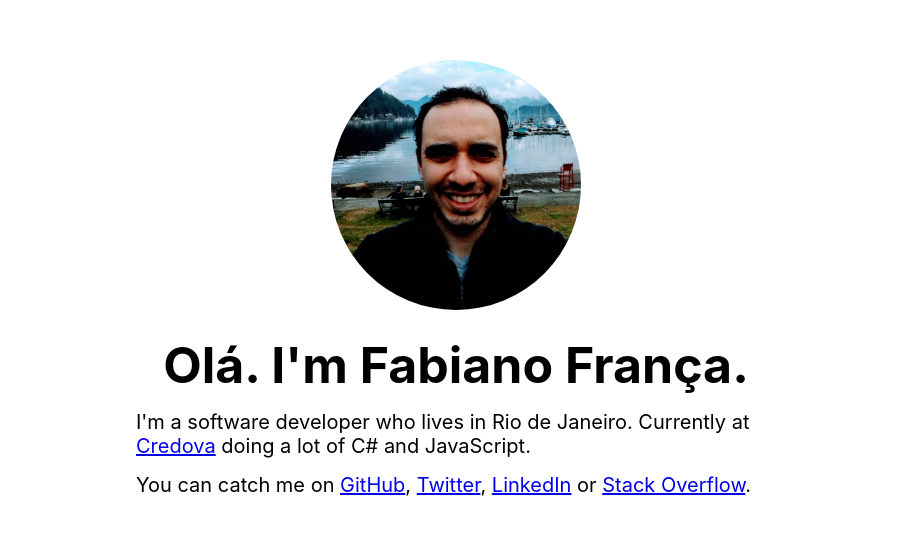
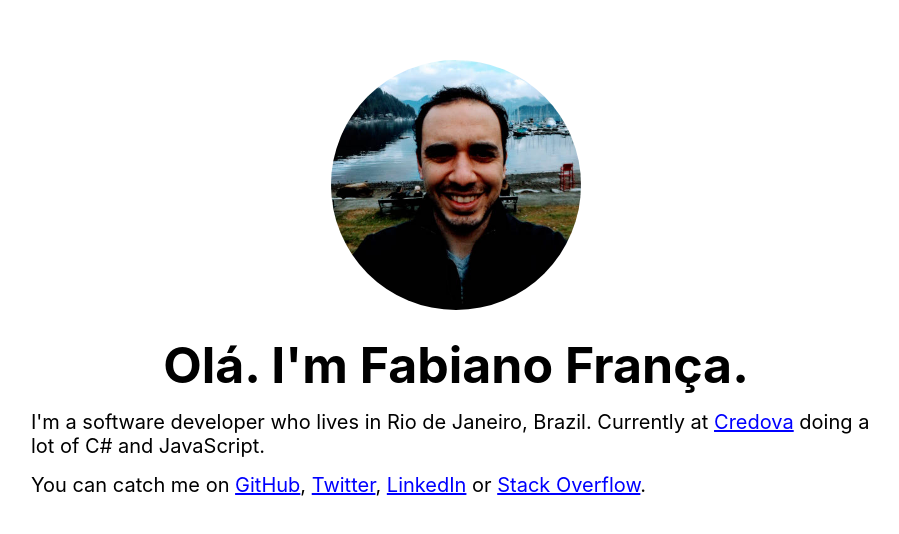
Before and after one commit to fabiano/fabiano.github.io, a plain HTML site: page index.html in a window 1280 px wide. Shown: the part 122-656 px from the top of the page, without its empty margins (184-1083 px from the left). Drawn offline with Linux system fonts and the light colour scheme.

Commit message:
Update index.html

```diff
--- a/index.html
+++ b/index.html
@@ -41,8 +41,12 @@
     p {
       font-size: 2rem;
       margin-top: 15px;
-      max-width: 640px;
+      max-width: 850px;
       width: 100%;
+    }
+
+    a {
+      color: blue;
     }
   </style>
 </head>
@@ -50,7 +54,7 @@
   <img src="avatar.jpg">
   <h1>Olá. I'm Fabiano França.</h1>
   <p>
-    I'm a software developer who lives in Rio de Janeiro. Currently at <a href="https://credova.com">Credova</a> doing a lot of C# and JavaScript.
+    I'm a software developer who lives in Rio de Janeiro, Brazil. Currently at <a href="https://credova.com">Credova</a> doing a lot of C# and JavaScript.
   </p>
   <p>
     You can catch me on <a href="https://github.com/fabiano">GitHub</a>, <a href="https://twitter.com/fabiano">Twitter</a>, <a href="https://www.linkedin.com/in/fabianobandeirafranca">LinkedIn</a> or <a href="https://stackoverflow.com/story/fabiano">Stack Overflow</a>.
```
